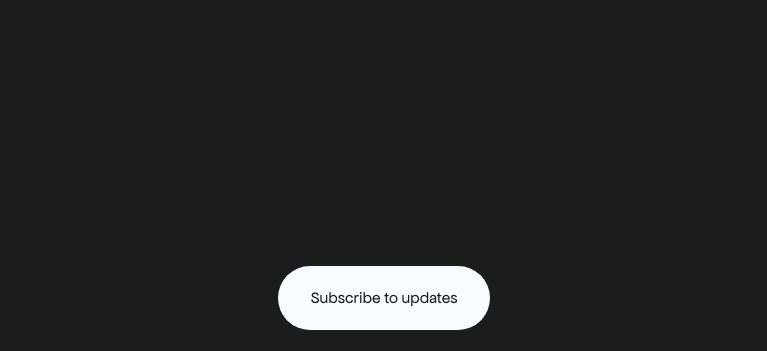
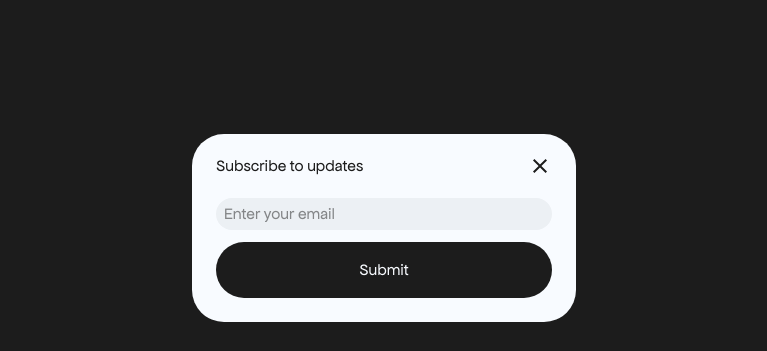
Before and after one commit to carloitaben/animalia, a Next.js app: page / in a window 1280 px wide. Shown: the part 446-797 px from the top of the page, without its empty margins (256-1023 px from the left). Built offline with nearby package versions, Linux system fonts and the light colour scheme.

Commit message:
feat: animates form

```diff
--- /dev/null
+++ b/src/components/Footer/Footer.tsx
@@ -0,0 +1,77 @@
+import { FC, useReducer } from "react"
+import { AnimatePresence, motion, Variants } from "framer-motion"
+
+import Form from "./Form"
+
+const variants: Record<string, Variants> = {
+  icon: {
+    hide: {
+      rotate: -45,
+    },
+    show: {
+      rotate: 0,
+    },
+  },
+  form: {
+    hide: {
+      height: 0,
+      opacity: 0,
+      overflow: "hidden",
+    },
+    show: {
+      height: "auto",
+      opacity: 1,
+      transitionEnd: {
+        overflow: "unset",
+      },
+    },
+  },
+}
+
+const Footer: FC = () => {
+  const [opened, toggle] = useReducer((current) => !current, true)
+
+  return (
+    <footer className="sticky inset-x-0 bottom-0 bg-gradient-to-b from-transparent to-black px-8 pb-8 pt-16 pointer-events-none flex items-center justify-center">
+      <div className="rounded-[2rem] bg-white relative text-black pointer-events-auto w-full max-w-sm overflow-hidden">
+        <button
+          className="flex items-center justify-between w-full px-6 py-5 rounded-full"
+          type="button"
+          onClick={toggle}
+        >
+          <h6 className="mr-3">Subscribe to updates</h6>
+          <motion.svg
+            initial={false}
+            animate={opened ? "show" : "hide"}
+            variants={variants.icon}
+            className="shrink-0"
+            width="24"
+            height="24"
+            viewBox="0 0 24 24"
+            fill="none"
+            xmlns="http://www.w3.org/2000/svg"
+          >
+            <path
+              d="M6.4 19L5 17.6L10.6 12L5 6.4L6.4 5L12 10.6L17.6 5L19 6.4L13.4 12L19 17.6L17.6 19L12 13.4L6.4 19Z"
+              fill="currentColor"
+            />
+          </motion.svg>
+        </button>
+        <AnimatePresence initial={false}>
+          {opened && (
+            <motion.div
+              initial="hide"
+              animate="show"
+              exit="hide"
+              variants={variants.form}
+            >
+              <Form />
+            </motion.div>
+          )}
+        </AnimatePresence>
+      </div>
+    </footer>
+  )
+}
+
+export default Footer
--- /dev/null
+++ b/src/components/Footer/Form.tsx
@@ -0,0 +1,31 @@
+import { FC } from "react"
+
+const Form: FC = () => {
+  return (
+    <form
+      action="/api/sendMail"
+      method="post"
+      className="pointer-events-auto flex flex-col px-6 pb-6"
+    >
+      <label htmlFor="email" className="sr-only text-black">
+        Enter your email
+      </label>
+      <input
+        id="email"
+        name="email"
+        type="email"
+        placeholder="Enter your email"
+        className="text-black placeholder:text-black/50 bg-gray rounded-full px-2 py-1 mb-3"
+        required
+      />
+      <button
+        type="submit"
+        className="bg-black text-white text-center py-4 px-8 rounded-full"
+      >
+        Submit
+      </button>
+    </form>
+  )
+}
+
+export default Form
--- /dev/null
+++ b/src/components/Footer/index.ts
@@ -0,0 +1 @@
+export { default } from "./Footer"
--- a/src/components/Form.tsx
+++ /dev/null
@@ -1,14 +0,0 @@
-import { FC, ReactNode } from "react"
-
-const Form: FC = () => {
-  return (
-    <footer className="sticky inset-x-0 bottom-0 bg-gradient-to-b from-transparent to-black px-8 pb-6 pt-16 pointer-events-none">
-      <button className="bg-white rounded-full text-black text-center flex pointer-events-auto min-h-[4rem] items-center justify-center px-8 mx-auto">
-        <span></span>
-        <span>Subscribe to updates</span>
-      </button>
-    </footer>
-  )
-}
-
-export default Form
--- a/src/components/ListItem/Tag.tsx
+++ b/src/components/ListItem/Tag.tsx
@@ -19,7 +19,7 @@ const Tag: FC<Props> = ({ tag }) => {
 
   return (
     <Link href={href}>
-      <a>
+      <a className="rounded-full">
         <span
           className="min-h-[2rem] px-3 flex items-center justify-center rounded-full text-black"
           style={style}
--- a/src/pages/[slug].tsx
+++ b/src/pages/[slug].tsx
@@ -8,7 +8,7 @@ import { getExistingNames, processItems } from "~/utils"
 import Main from "~/components/Main"
 import Container from "~/components/Container"
 import ListItem from "~/components/ListItem"
-import Form from "~/components/Form"
+import Footer from "~/components/Footer"
 
 type Params = {
   slug: Tag["slug"]
@@ -83,7 +83,7 @@ const Page: NextPage<Props> = ({ tag, items }) => {
           <ListItem key={item.name} item={item} />
         ))}
       </Container>
-      <Form />
+      <Footer />
     </Main>
   )
 }
--- a/src/pages/index.tsx
+++ b/src/pages/index.tsx
@@ -7,7 +7,7 @@ import { getExistingNames, processItems } from "~/utils"
 import Main from "~/components/Main"
 import Container from "~/components/Container"
 import ListItem from "~/components/ListItem"
-import Form from "~/components/Form"
+import Footer from "~/components/Footer"
 
 type Props = {
   items: ReturnType<typeof processItems>
@@ -41,7 +41,7 @@ const Page: NextPage<Props> = ({ items }) => {
           <ListItem key={item.name} item={item} />
         ))}
       </Container>
-      <Form />
+      <Footer />
     </Main>
   )
 }
--- a/src/pages/new.tsx
+++ b/src/pages/new.tsx
@@ -7,7 +7,7 @@ import { getExistingNames, processItems } from "~/utils"
 import Main from "~/components/Main"
 import Container from "~/components/Container"
 import ListItem from "~/components/ListItem"
-import Form from "~/components/Form"
+import Footer from "~/components/Footer"
 
 type Props = {
   items: ReturnType<typeof processItems>
@@ -39,7 +39,7 @@ const Page: NextPage<Props> = ({ items }) => {
           <ListItem key={item.name} item={item} />
         ))}
       </Container>
-      <Form />
+      <Footer />
     </Main>
   )
 }
--- a/src/styles/index.css
+++ b/src/styles/index.css
@@ -26,4 +26,10 @@
   html {
     @apply bg-black text-white selection:bg-white selection:text-black;
   }
+
+  a,
+  button,
+  input {
+    @apply focus:outline-black;
+  }
 }
--- a/tailwind.config.js
+++ b/tailwind.config.js
@@ -8,6 +8,7 @@ module.exports = {
     extend: {
       colors: {
         black: "#1C1C1C",
+        gray: "#ECF0F4",
         white: "#F8FBFF",
         current: "currentColor",
       },
```
